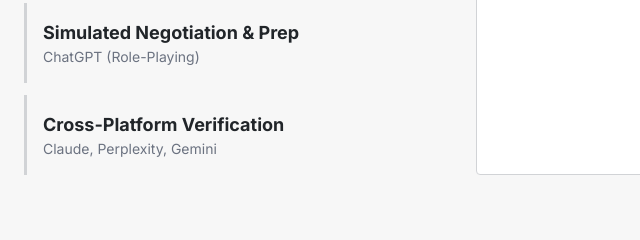
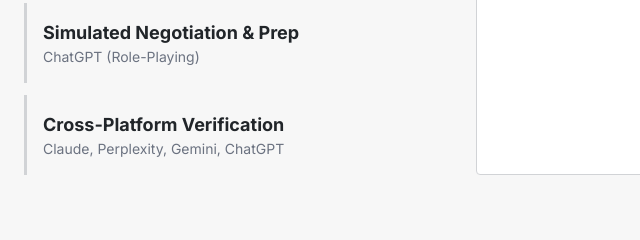
Before and after one commit to gergithu/diploria.net, a plain HTML site: page ai-journey.html in a window 1280 px wide. Shown: the part 1140-1380 px from the top of the page, 0-640 px from the left. Drawn offline with nearby package versions, Linux system fonts and the light colour scheme.

Commit message:
Update ai-journey.html
added link tto comparative LLM's

```diff
--- a/ai-journey.html
+++ b/ai-journey.html
@@ -442,9 +442,9 @@ document.addEventListener('DOMContentLoaded', function () {
             {
                 id: 'verification',
                 title: 'Cross-Platform Verification',
-                description: 'To ensure accuracy and mitigate AI bias, outputs were consistently compared across multiple platforms. This critical step revealed the unique strengths and weaknesses of each model.',
-                tool: 'Claude, Perplexity, Gemini',
-                quote: "I compared outputs from different platforms — Claude, Perplexity, and Google’s Gemini — to test for reliability... The contrast taught me a lot."
+                description: 'To ensure accuracy and mitigate AI bias, outputs were consistently compared across multiple platforms (alternate AI modules such as ChatGPT, Claude, Perplexity, and Gemini). This critical step revealed the unique strengths and weaknesses of each model and links directly to the analysis in the <a href="#toolkit">AI Toolkit – A Subjective Truth</a> section.',
+                tool: 'Claude, Perplexity, Gemini, ChatGPT',
+                quote: "I compared outputs from different platforms — Claude, Perplexity, and Google’s Gemini pre release 3 — to test for reliability... The contrast taught me a lot."
             }
         ]
     };
```
